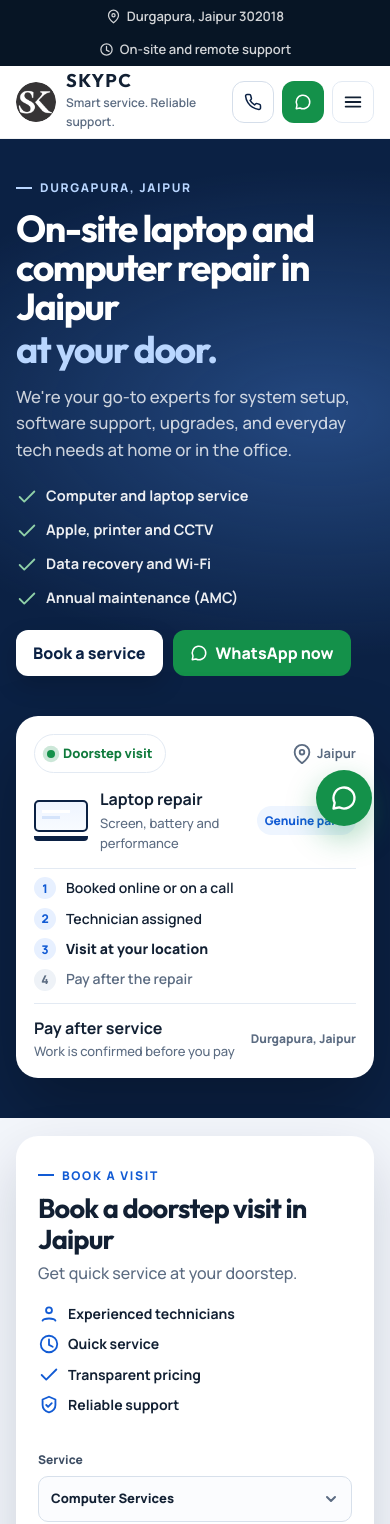
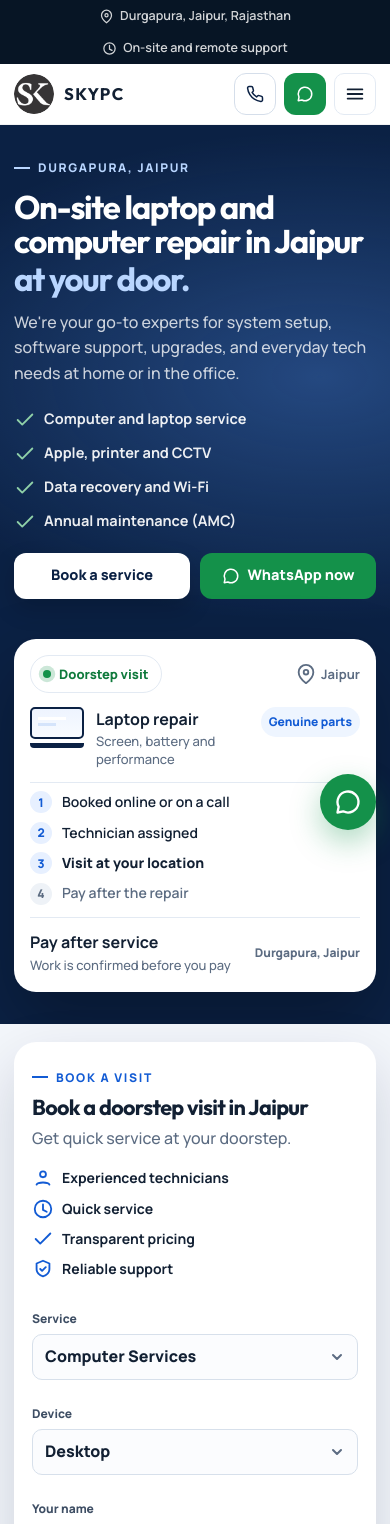
Before and after one commit to jitendrajangra788/pc_project, a Next.js app: page / in a window 390 px wide. Shown: the top 1524 px of the page. Built offline with nearby package versions, Linux system fonts and the light colour scheme.

Commit message:
Fit the public site and admin desk on a phone, and open the real Durgapura pin.
Co-authored-by: Cursor <cursoragent@cursor.com>

```diff
--- a/admin/desk.js
+++ b/admin/desk.js
@@ -100,7 +100,7 @@ const pageFields = [
   ["Contact", "phone", "Phone", "+91 90246 83436"],
   ["Contact", "email", "Email", "support@skypc.in"],
   ["Contact", "hours", "Hours", "On-site and remote support"],
-  ["Contact", "city", "City", "Durgapura, Jaipur 302018"],
+  ["Contact", "city", "City", "Durgapura, Jaipur, Rajasthan"],
   ["Contact", "tagline", "Tagline", "Smart service. Reliable support."],
   ["Contact", "blurb", "Footer line", "Smart Service. Reliable Support. SKYPC ensures your systems stay strong."],
   ["Hero", "hero.kicker", "Small label", "Durgapura, Jaipur"],
--- a/app/layout.js
+++ b/app/layout.js
@@ -1,5 +1,11 @@
 import "../css/styles.css";
 import "../css/admin.css";
+
+export const viewport = {
+  width: "device-width",
+  initialScale: 1,
+  viewportFit: "cover"
+};
 
 export const metadata = {
   metadataBase: new URL("https://skypc.in"),
--- a/css/admin.css
+++ b/css/admin.css
@@ -469,9 +469,14 @@
   }
   .desk-side .logo span,
   .side-note { display: none; }
+  .desk,
+  .desk-side,
+  .desk-main { min-width: 0; }
+  .desk-side { width: 100%; overflow: hidden; }
   .desk-nav {
     display: flex;
     flex: 1;
+    min-width: 0;
     gap: 6px;
     width: auto;
     overflow-x: auto;
@@ -488,10 +493,17 @@
 }
 
 @media (max-width: 640px) {
+  .desk-side { gap: 8px; padding: 8px; }
+  .desk-nav button { min-height: 40px; padding: 8px 10px; font-size: 13px; }
   .desk-stats { grid-template-columns: 1fr 1fr; }
   .desk-top { align-items: flex-start; flex-direction: column; }
+  .desk-main { padding: 16px 12px 48px; }
   .post-row { grid-template-columns: 88px 1fr; }
   .post-row .pill { display: none; }
   .post-row img { width: 88px; height: 64px; }
   .library-grid { grid-template-columns: 1fr 1fr; }
+  .field input,
+  .field textarea,
+  .edit-card input,
+  .edit-card textarea { font-size: 16px; }
 }
--- a/css/styles.css
+++ b/css/styles.css
@@ -179,11 +179,14 @@ h2 { font-size: clamp(1.7rem, 3vw, 2.35rem); }
   align-items: center;
 }
 
-.topbar p {
+.topbar p,
+.topbar .map-link {
   display: inline-flex;
   align-items: center;
   gap: 6px;
 }
+
+.topbar .map-link { color: inherit; text-decoration: none; }
 
 .topbar .icon { width: 15px; height: 15px; }
 
@@ -1314,7 +1317,13 @@ details[open] .plus::after { display: none; }
   }
 
   .nav.open { display: flex; }
-  .nav a { padding: 12px; }
+  .nav a {
+    display: flex;
+    align-items: center;
+    min-height: 48px;
+    padding: 12px;
+    font-size: 16px;
+  }
 }
 
 @media (max-width: 900px) {
@@ -1327,6 +1336,9 @@ details[open] .plus::after { display: none; }
   .why-box,
   .plan-grid { grid-template-columns: 1fr; }
 
+  .phone-btn span,
+  .header-actions .btn-green span { display: none; }
+  .header-actions .btn { width: 42px; height: 42px; padding: 0; }
   .booking-wrap { margin-top: 18px; }
   .services-grid { grid-template-columns: 1fr 1fr; }
   .steps { grid-template-columns: 1fr 1fr; }
@@ -1338,14 +1350,21 @@ details[open] .plus::after { display: none; }
 }
 
 @media (max-width: 640px) {
-  .phone-btn span,
-  .header-actions .btn-green span { display: none; }
-
-  .header-actions .btn {
-    width: 42px;
-    height: 42px;
-    padding: 0;
-  }
+  .wrap { width: min(var(--max), calc(100% - 28px)); }
+
+  .site-header .logo small { display: none; }
+  .header-inner { min-height: 60px; gap: 8px; }
+  .logo strong { font-size: 1.05rem; }
+
+  .hero { padding: 26px 0 32px; }
+  .hero h1 { font-size: 2.05rem; }
+  .lead { font-size: 1rem; }
+  .hero-actions { display: grid; grid-template-columns: 1fr 1fr; }
+  .hero-actions .btn { width: 100%; padding: 0 8px; font-size: 14.5px; white-space: nowrap; }
+
+  .ticket { padding: 16px; }
+  .device-row { align-items: flex-start; }
+  .device-copy p { line-height: 1.35; }
 
   .checks,
   .form-grid,
@@ -1356,6 +1375,18 @@ details[open] .plus::after { display: none; }
   .gallery,
   .footer-grid { grid-template-columns: 1fr; }
 
+  .svc { min-height: 0; padding: 18px; }
+  .section, .band, .band-dark { padding: 44px 0; }
+  .section-head { margin-bottom: 18px; }
+  .booking { padding: 18px; gap: 16px; }
+  .booking-intro h2,
+  .faq-card h2,
+  .contact-card h2,
+  .help-card h2 { font-size: 1.35rem; }
+  .quote-card { padding: 20px; }
+  .gallery-head { align-items: flex-start; flex-direction: column; }
+
+  .topbar { font-size: 12.5px; }
   .topbar-inner {
     justify-content: center;
     flex-wrap: wrap;
@@ -1363,7 +1394,18 @@ details[open] .plus::after { display: none; }
     text-align: center;
   }
 
-  .legal { flex-direction: column; }
+  .field input,
+  .field select,
+  .sub input { font-size: 16px; }
+  .footer .blurb { max-width: none; }
+  .legal { flex-direction: column; align-items: flex-start; }
+  .legal button { min-height: 32px; }
+
+  .post h1 { font-size: 1.75rem; }
+  .post-cta { padding: 18px; }
+  .post-cta .row .btn { width: 100%; }
+  .modal { width: calc(100% - 20px); margin: auto; }
+  .wa-float { right: 14px; bottom: 14px; }
 }
 
 .blog-list { padding-top: 32px; }
--- a/index.html
+++ b/index.html
@@ -129,7 +129,7 @@
 
   <div class="topbar">
     <div class="wrap topbar-inner">
-      <p><svg class="icon" aria-hidden="true"><use href="#i-pin"/></svg> <span data-edit="city">Durgapura, Jaipur 302018</span></p>
+      <p><a class="map-link" href="https://www.google.com/maps/place/Durgapura,+Jaipur,+Rajasthan/@26.8517972,75.7862232,15z" target="_blank" rel="noopener"><svg class="icon" aria-hidden="true"><use href="#i-pin"/></svg> <span data-edit="city">Durgapura, Jaipur, Rajasthan</span></a></p>
       <p><svg class="icon" aria-hidden="true"><use href="#i-clock"/></svg> <span data-edit="hours">On-site and remote support</span></p>
     </div>
   </div>
@@ -616,7 +616,7 @@
             </li>
             <li>
               <svg class="icon" aria-hidden="true"><use href="#i-pin"/></svg>
-              <div><small>Location</small><a data-edit="city" href="#contact">Durgapura, Jaipur 302018</a></div>
+              <div><small>Location</small><a class="map-link" data-edit="city" href="https://www.google.com/maps/place/Durgapura,+Jaipur,+Rajasthan/@26.8517972,75.7862232,15z" target="_blank" rel="noopener">Durgapura, Jaipur, Rajasthan</a></div>
             </li>
           </ul>
         </div>
--- a/js/main.js
+++ b/js/main.js
@@ -754,6 +754,20 @@ function applyPage() {
       link.href = "mailto:" + email;
     });
   }
+  const shopPlace = "Durgapura, Jaipur, Rajasthan";
+  const shopMap = "https://www.google.com/maps/place/Durgapura,+Jaipur,+Rajasthan/@26.8517972,75.7862232,15z";
+  document.querySelectorAll("a.map-link").forEach((link) => {
+    const label = link.querySelector("[data-edit='city']") || link;
+    let place = label.textContent.trim();
+    if (place === "Durgapura, Jaipur 302018") {
+      place = shopPlace;
+      label.textContent = shopPlace;
+    }
+    if (!place) return;
+    link.href = place === shopPlace
+      ? shopMap
+      : "https://www.google.com/maps/search/?api=1&query=" + encodeURIComponent(place);
+  });
   document.querySelectorAll("[data-plan-key]").forEach((button) => {
     const name = document.querySelector('[data-edit="' + button.dataset.planKey + '"]');
     if (name && name.textContent.trim()) button.dataset.plan = name.textContent.trim();
```
